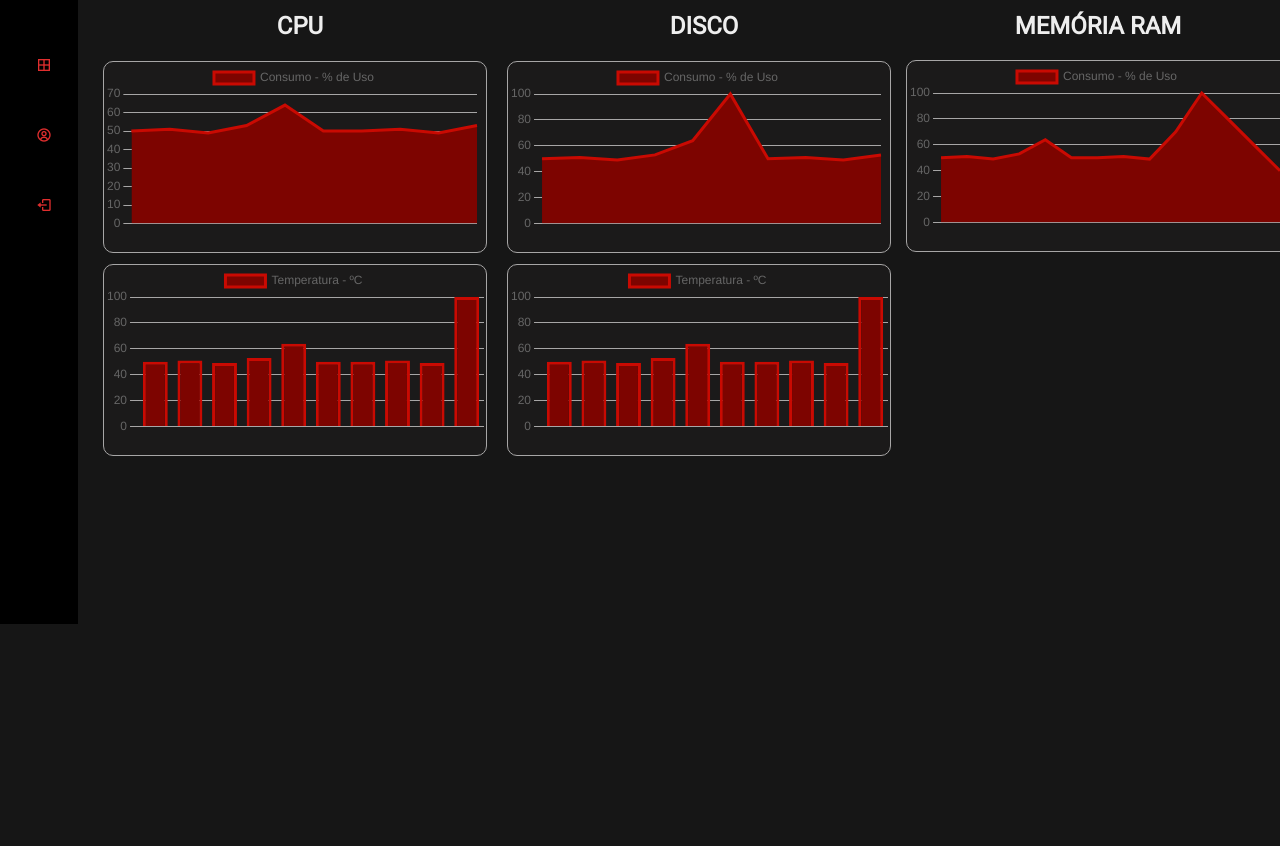
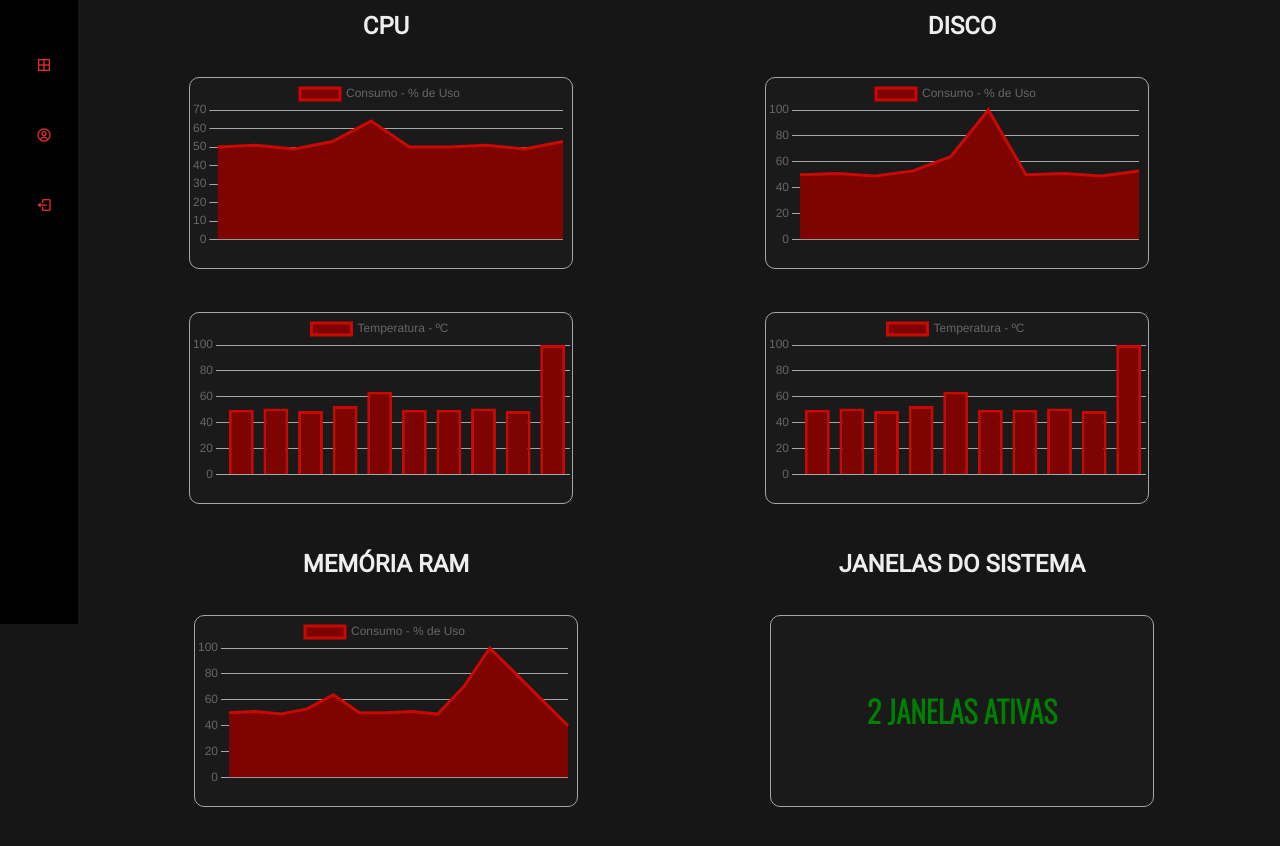
Before and after one commit to ByteBite-Brasil/ByteBite-Web-Application, a website: page site/public/dashboard/dashboard.html in a window 1280 px wide. Shown: the part 176-1022 px from the top of the page. Before the commit the page ends 800 px from the top, so only its background shows below. Drawn offline with nearby package versions, Linux system fonts and the light colour scheme.

Commit message:
arrumando graficos dashboard

```diff
--- a/site/public/dashboard/dashboard.css
+++ b/site/public/dashboard/dashboard.css
@@ -267,12 +267,28 @@ a {
     flex-direction: column;
     justify-content: space-around;
     padding: 5px;
-    height: 26em;
+    height: 30em;
 }
 
+#dataJanelas{
+    margin: 0px;
+    color: green;
+    font-family: var(--font-family-title);
+    font-size: 30px;
+    font-weight: bold;
+}
+.areaJanelas {
+    height: 10em;
+    width: 100%;
+    border: 2px solid var(--primary-text);
+}
 .areaGraficoRam{
-    height: 26em;
-    margin-top: 20px;
+    height: 30em;
+    margin-top: 36.5px;
+}
+.areaGraficoJanelas{
+    height: 30em;
+    margin-top: 36.5px;
 }
 
 .grafico {
@@ -301,6 +317,18 @@ a {
     border-radius: 10px;
 }
 
+.graficoJanelas{
+    height: 12em;
+    width: 24em;
+    background-color: #1b1a1a;
+    border: solid 1px var(--secundary-text);
+    border-radius: 10px;
+    display: flex;
+    justify-content: center;
+    align-items: center;
+    text-align: center;
+}
+
 .temp1 {
     display: flex;
     height: 320px;
@@ -315,6 +343,7 @@ a {
 .dadosTotem{
     display: flex;
     justify-content: space-around;
+    flex-wrap: wrap;
 }
 .hardware{
 }
--- a/site/public/dashboard/dashboard.html
+++ b/site/public/dashboard/dashboard.html
@@ -142,6 +142,14 @@
                     </div>
                 </div>
             </div>
+            <div class="hardware">
+                <h1>JANELAS DO SISTEMA</h1>
+                <div class="areaGraficoJanelas">
+                    <div class="graficoJanelas">
+                       <h1 id="dataJanelas">2 JANELAS ATIVAS</h1>
+                    </div>
+                </div>
+            </div>
         </div>
 
         <script src="dashboard.js"></script>
```
